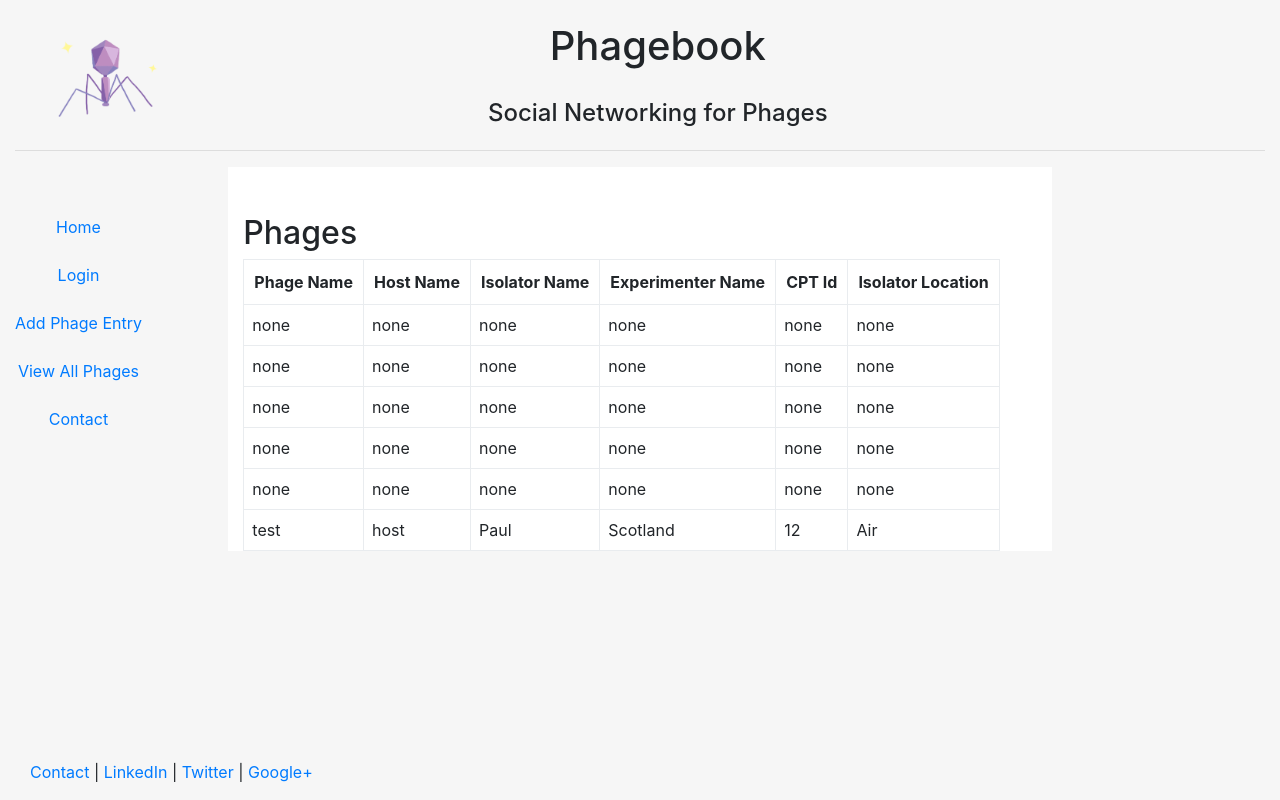
After one commit to apoorvkumar91/phage-bank, a Django app: template PhageBank/templates/viewphages.html in a window 1280 px wide. The commit adds this page. Run offline with Django 3.2, Linux system fonts and the light colour scheme; the template is opened without the code that fills it: values that come from a table or form of the project are taken from there, others are empty; data comes from the database, SQL or seed files in the repository; parts of the project's set-up code (start-up, migrations or seed data) failed here and were passed over; some libraries are stand-ins or nearby versions.

Commit message:
Data retrieval: Viewing all phages

```diff
--- /dev/null
+++ b/PhageBank/templates/viewphages.html
@@ -0,0 +1,26 @@
+{% extends "homeapp/header.html" %}
+
+{% block content %}
+<h2>Phages</h2>
+
+<table class="table-bordered table-responsive">
+    <tr>
+        <th style="padding: 10px;">Phage Name</th>
+        <th style="padding: 10px;">Host Name</th>
+        <th style="padding: 10px;">Isolator Name</th>
+        <th style="padding: 10px;">Experimenter Name</th>
+        <th style="padding: 10px;">CPT Id</th>
+        <th style="padding: 10px;">Isolator Location</th>
+    </tr>
+    {% for item in query_results %}
+    <tr>
+        <td style="padding: 8px;">{{ item.phage_name }}</td>
+        <td style="padding: 8px;">{{ item.phage_host_name }}</td>
+        <td style="padding: 8px;">{{ item.phage_isolator_name }}</td>
+        <td style="padding: 8px;">{{ item.phage_experimenter_name }}</td>
+        <td style="padding: 8px;">{{ item.phage_CPT_id }}</td>
+        <td style="padding: 8px;">{{ item.phage_isolator_loc }}</td>
+    </tr>
+    {% endfor %}
+</table>
+{% endblock %}
--- a/PhageBank/urls.py
+++ b/PhageBank/urls.py
@@ -13,6 +13,7 @@ urlpatterns = [
     url(r'^logout/$', auth_views.logout, {'next_page': 'login'}, name='logout'),
     url(r'^signup/$', core_views.signup, name='signup'),
     url(r'^add/$', core_views.addphage, name='add'),
+    url(r'^view/$', core_views.viewphages, name='view'),
     url(r'^password_reset/$', auth_views.password_reset, name='password_reset'),
     url(r'^password_reset/done/$', auth_views.password_reset_done, name='password_reset_done'),
     url(r'^reset/(?P<uidb64>[0-9A-Za-z_\-]+)/(?P<token>[0-9A-Za-z]{1,13}-[0-9A-Za-z]{1,20})/$',
--- a/homeapp/templates/homeapp/header.html
+++ b/homeapp/templates/homeapp/header.html
@@ -59,6 +59,8 @@
                       <br>
 					  <li><a href='/add/'>Add Phage Entry</a></li>
 					  <br>
+					  <li><a href='/view/'>View All Phages</a></li>
+					  <br>
 				      <li><a href='/contact/'>Contact</a></li>
                   </div>
 			  </ul>
```
Also changed, not shown: PhageBank/core/views.py (+5 -4 lines).
